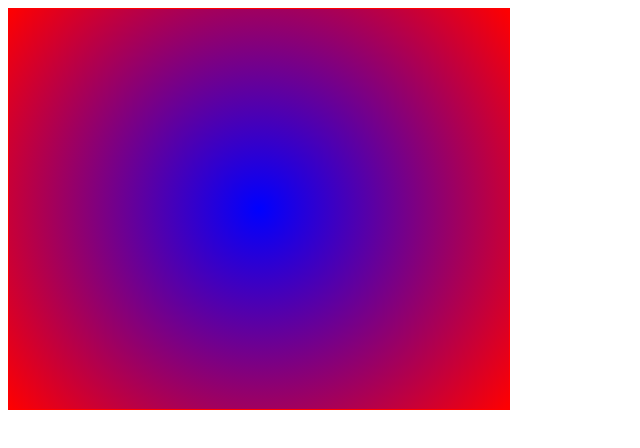
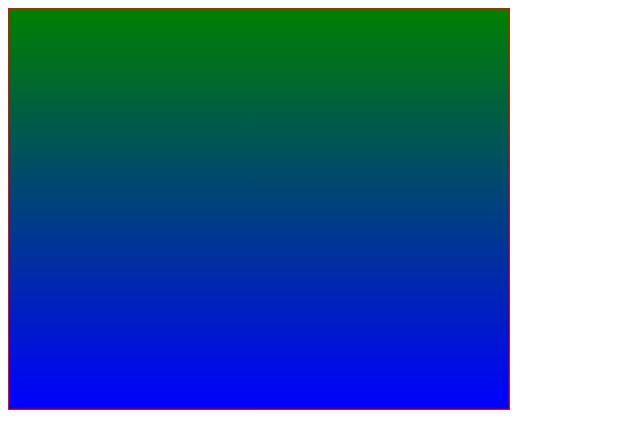
Before and after one commit to dimanranawaka/WebTraining, a plain HTML site: page CSS/index.html in a window 1280 px wide. Shown: the whole page, without its empty margins (0-640 px from the left). Drawn offline with Linux system fonts and the light colour scheme.

Commit message:
Gradient

```diff
--- a/CSS/index.html
+++ b/CSS/index.html
@@ -9,7 +9,8 @@
                 width: 500px;
                 height: 400px;
                 border: 1px solid red;
-                background:radial-gradient(circle,blue,red);
+                /*background:radial-gradient(circle,blue,red);*/
+                background: linear-gradient(to bottom,Green,blue);
             }
     </style>
 </head>
```
